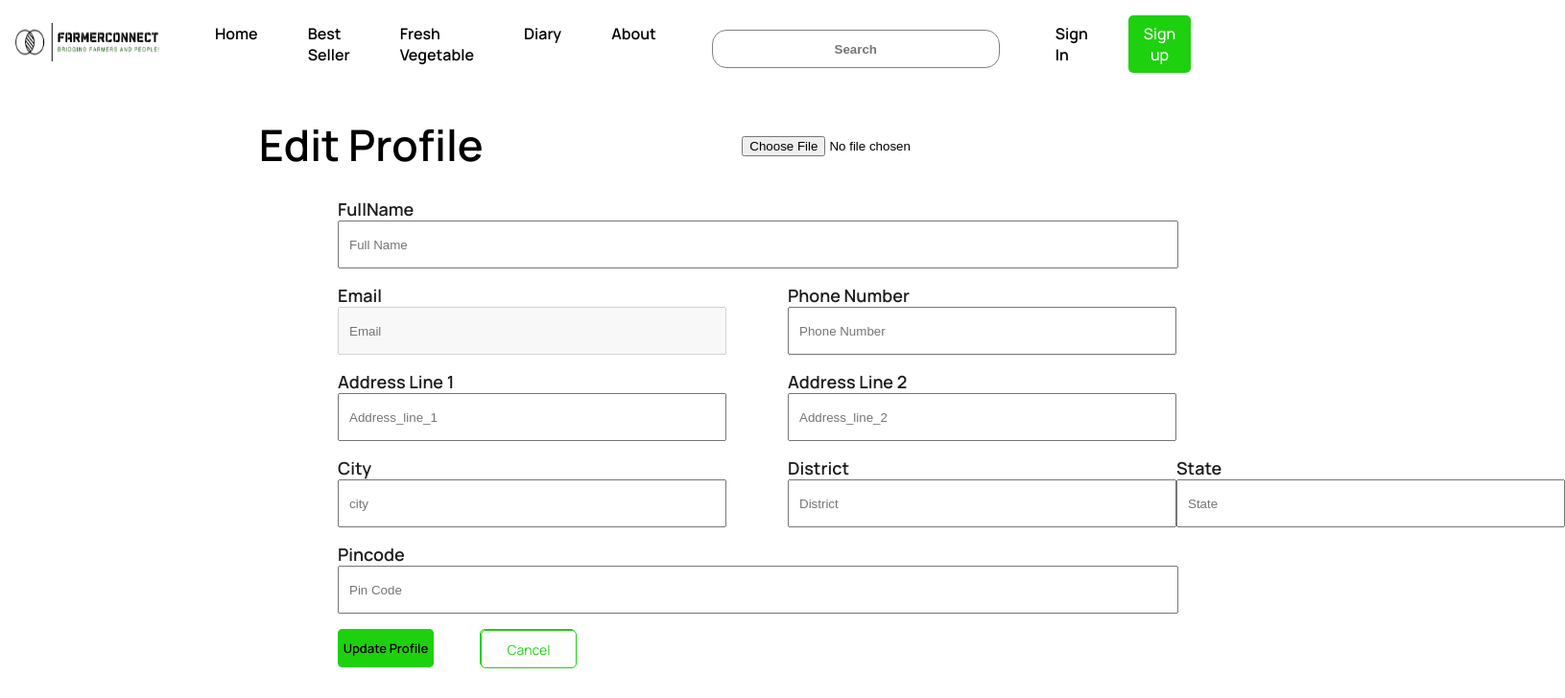
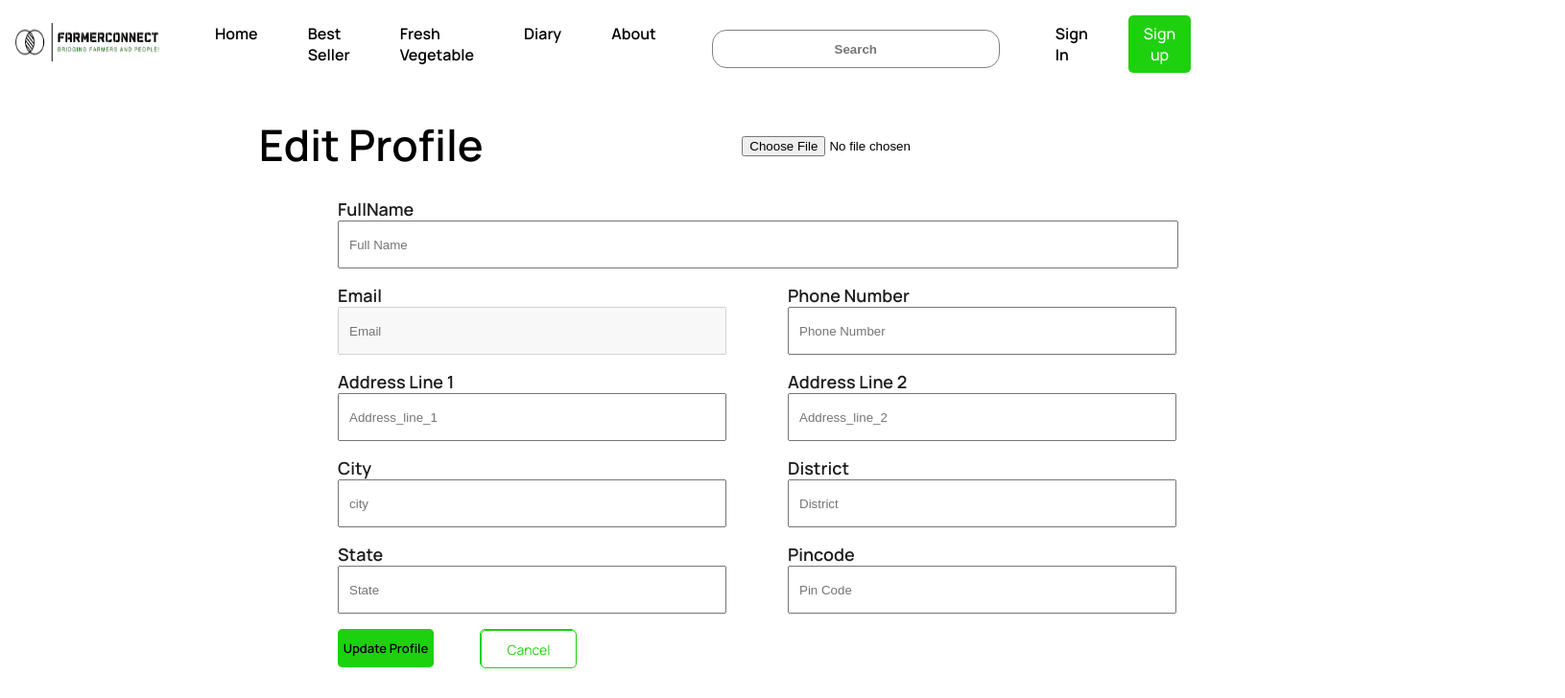
Before and after one commit to VishalSalemJayavel/PriceFinder, a React (Create React App) app in the folder frontend/: page /customersettings in a window 1280 px wide. Shown: the top 728 px of the page at 96% size, 1631 px wide, since content can reach past the window. Built offline with nearby package versions, Linux system fonts and the light colour scheme; no server answers.

Commit message:
district input updated

```diff
--- a/frontend/src/pages/customer/CustomerSettings.jsx
+++ b/frontend/src/pages/customer/CustomerSettings.jsx
@@ -224,7 +224,7 @@ const CustomerSettings = () => {
                 />
               </div>
 
-              <div className='inputs__flex'>
+
               <div className='inputs-label'>
                 <label for="district">District</label>
                 <input
@@ -238,7 +238,9 @@ const CustomerSettings = () => {
                   required
                 />
               </div>
+            </div>
 
+            <div className='inputs__flex'>
               <div className='inputs-label'>
                 <label for="state">State</label>
                 <input
@@ -252,9 +254,8 @@ const CustomerSettings = () => {
                   required
                 />
               </div>
-              </div>
-            </div>
 
+              <div className='inputs-label'>
                 <label for="pincode">Pincode</label>
                 <input
                   className="app__customerSettings-pincode"
@@ -266,6 +267,8 @@ const CustomerSettings = () => {
                   value={customerData.pincode}
                   required
                 />
+              </div>
+            </div>
 
             <div className='app__customerSettings-buttons'>
               <div className='app__customerSettings-inputs_button'>
--- a/frontend/src/pages/customer/customersettings.css
+++ b/frontend/src/pages/customer/customersettings.css
@@ -61,22 +61,17 @@ label {
     flex-direction: column;
 }
 
-.app__customerSettings-name,
-.app__customerSettings-pincode {
+.app__customerSettings-name {
     width: 876px;
 }
 
-.app__customerSettings-email {
+.app__customerSettings-email,
+.app__customerSettings-address_line_1,
+.app__customerSettings-city,
+.app__customerSettings-state {
     margin-right: 4rem;
 }
 
-.app__customerSettings-address_line_1 {
-    margin-right: 4rem;
-}
-
-.app__customerSettings-city {
-    margin-right: 4rem;
-}
 
 .app__customerSettings-success,
 .app__customerSettings-failure {
@@ -162,7 +157,7 @@ label {
 
 }
 
-@media screen and (max-width: 550px){
+@media screen and (max-width: 550px) {
     .app__customerSettings-main {
         margin-left: 2rem;
         margin-bottom: 1rem;
```
Lines whose indentation alone changed are shown as unchanged.
